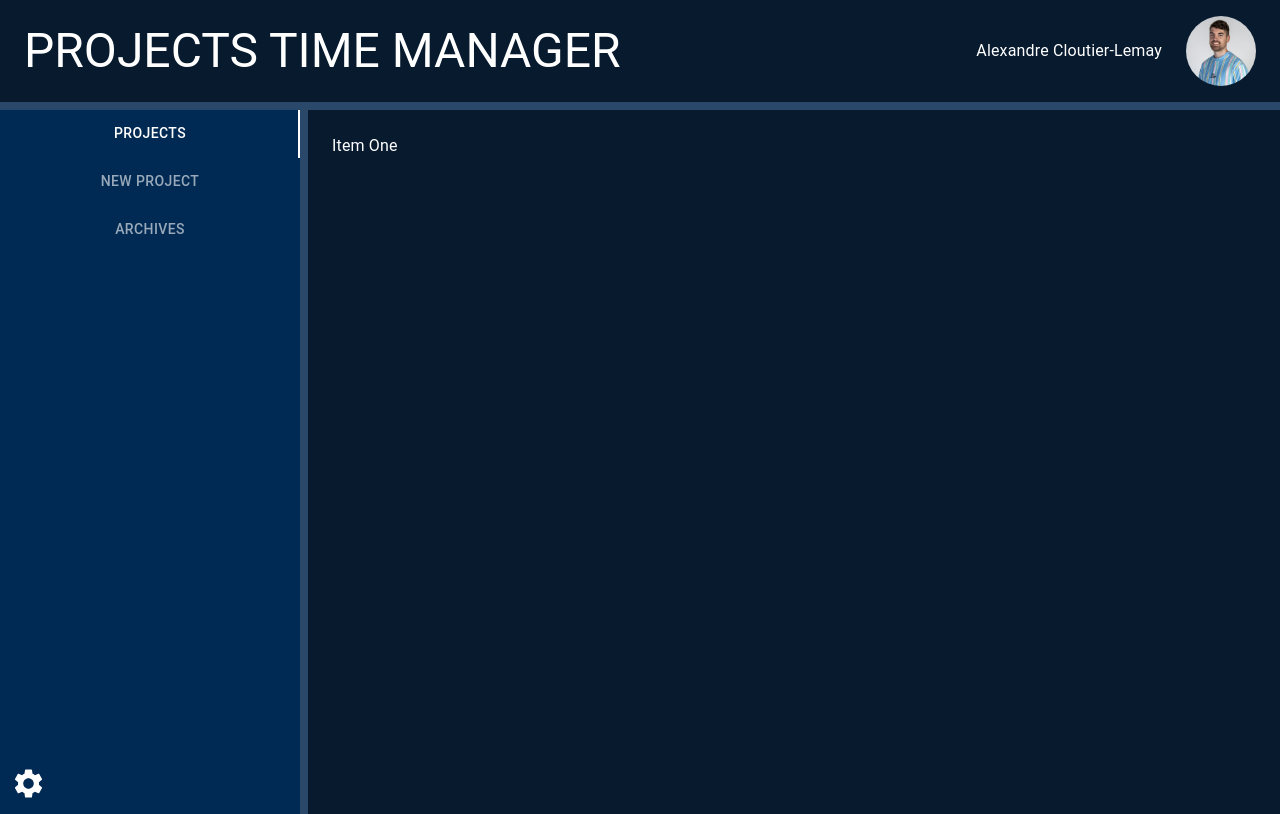
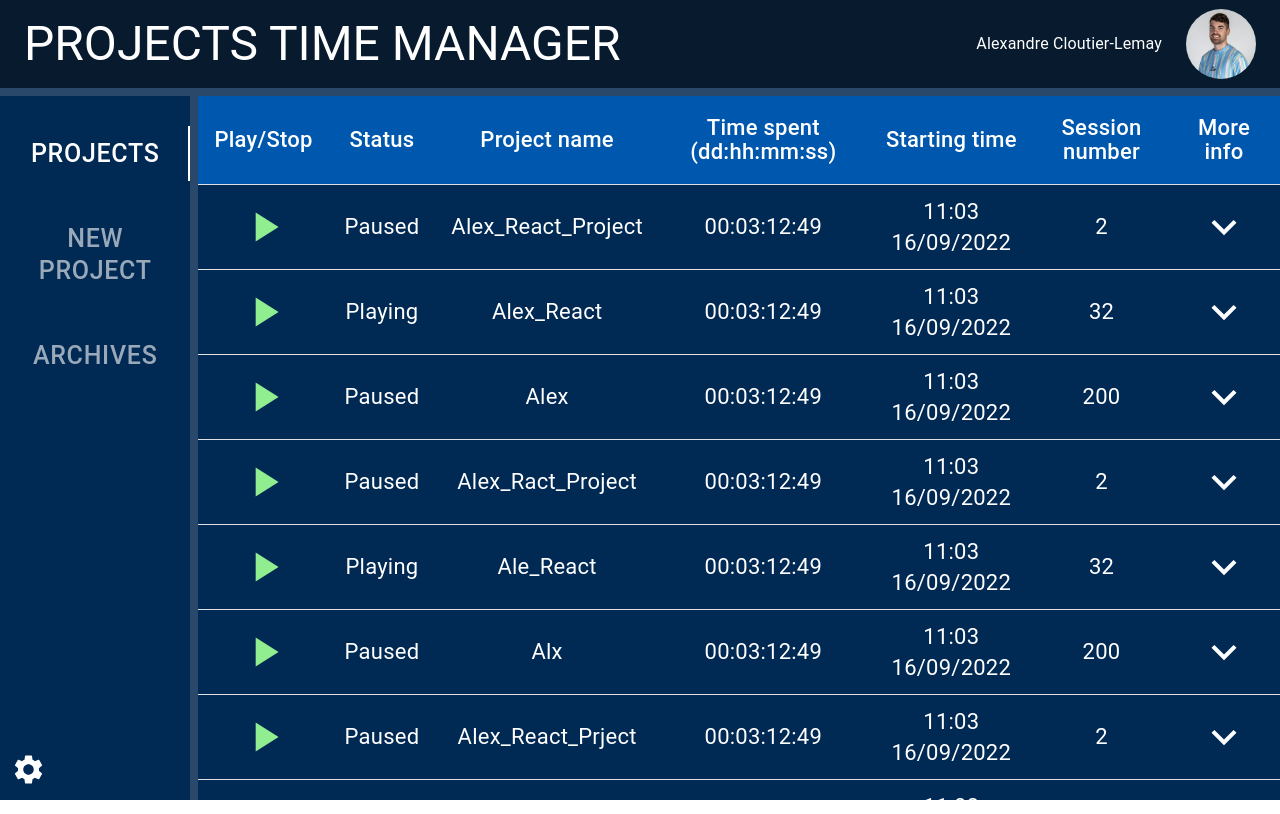
Before and after one commit to AlexCL001/Project_Time_Manager_React, a React (Create React App) app: page / in a window 1280 px wide. Built offline with nearby package versions, Linux system fonts and the light colour scheme.

Commit message:
Simple ProjectInfoBars to begin with

```diff
--- a/src/components/Header.tsx
+++ b/src/components/Header.tsx
@@ -3,13 +3,13 @@ import { Account } from './Account'
 
 export const Header = () => {
     return (
-        <AppBar position='relative'>
+        <AppBar position='relative' sx={{ height: '12vh'}}>
             <Toolbar sx={{
                 backgroundColor: 'primary.dark',
                 display: 'flex',
                 justifyContent: 'space-between',
-                padding: '1rem',
-                borderBottom: '8px solid #2A496A'
+                borderBottom: '8px solid #2A496A',
+                height: '12vh'
             }}>
                 <Typography variant='h3'>PROJECTS TIME MANAGER</Typography>
                 <Account name='Alexandre Cloutier-Lemay' />
--- /dev/null
+++ b/src/components/ProjectsInfoBar.tsx
@@ -0,0 +1,101 @@
+import { TableContainer, Table, TableHead, TableBody, TableRow, TableCell, IconButton, Collapse, Box } from '@mui/material';
+import React, { useEffect } from 'react';
+import KeyboardArrowDownIcon from '@mui/icons-material/KeyboardArrowDown';
+import KeyboardArrowUpIcon from '@mui/icons-material/KeyboardArrowUp';
+import PlayArrowIcon from '@mui/icons-material/PlayArrow';
+import PauseIcon from '@mui/icons-material/Pause';
+import { type } from '@testing-library/user-event/dist/type';
+
+export const ProjectsInfoBar = () => {
+
+    function createData(
+        status: string,
+        projectName: string,
+        timeSpent: string,
+        startingTime: string,
+        sessionNumber: number,
+    ) {
+        return { status, projectName, timeSpent, startingTime, sessionNumber };
+    }
+
+    const rows = [
+        createData("Paused", "Alex_React_Project", "00:03:12:49", "11:03 16/09/2022", 2),
+        createData("Playing", "Alex_React", "00:03:12:49", "11:03 16/09/2022", 32),
+        createData("Paused", "Alex", "00:03:12:49", "11:03 16/09/2022", 200),
+        createData("Paused", "Alex_Ract_Project", "00:03:12:49", "11:03 16/09/2022", 2),
+        createData("Playing", "Ale_React", "00:03:12:49", "11:03 16/09/2022", 32),
+        createData("Paused", "Alx", "00:03:12:49", "11:03 16/09/2022", 200),
+        createData("Paused", "Alex_React_Prject", "00:03:12:49", "11:03 16/09/2022", 2),
+        createData("Playing", "Alex_Reac", "00:03:12:49", "11:03 16/09/2022", 32),
+        createData("Paused", "lex", "00:03:12:49", "11:03 16/09/2022", 200),
+        createData("Paused", "Alexact_Project", "00:03:12:49", "11:03 16/09/2022", 2),
+        createData("Playing", "AlReact", "00:03:12:49", "11:03 16/09/2022", 32),
+        createData("Paused", "Al", "00:03:12:49", "11:03 16/09/2022", 200),
+    ];
+
+    const [rowStates, setRowStates] = React.useState<{ open: boolean }[]>(rows.map(() => ({ open: false })));
+    const [play, setPlay] = React.useState(false);
+
+
+    const handleOpen = (index: number) => {
+
+        const updateValue = rowStates;
+        updateValue[index] = { open: !updateValue[index].open }
+        setRowStates([...updateValue]);
+
+    };
+
+    if (rowStates.length === 0) return null;
+
+    return (
+        <TableContainer sx={{ width: "84.5vw", height: '88vh' }}>
+            {/* mt: "30px", bgcolor: "primary.main", borderRadius: "25px", width: "99%" */}
+            <Table stickyHeader sx={{}}>
+                <TableHead sx={{}}>
+                    <TableRow sx={{ diplay: "flex", justifyContent: "space-evenly" }}>
+                        <TableCell align='center'>Play/Stop</TableCell>
+                        <TableCell align='center'>Status</TableCell>
+                        <TableCell align='center'>Project name</TableCell>
+                        <TableCell align='center'>Time spent (dd:hh:mm:ss)</TableCell>
+                        <TableCell align='center'>Starting time</TableCell>
+                        <TableCell align='center'>Session number</TableCell>
+                        <TableCell align='center' >More info</TableCell>
+                    </TableRow>
+                </TableHead>
+                <TableBody sx={{}}>
+                    {rows.map((row, index) => (
+                        <>
+                            <TableRow
+                                key={row.projectName}
+                                sx={{}}
+                            >
+                                <TableCell align='center' >
+                                    <IconButton size="large" onClick={() => setPlay(!play)}>
+                                        {play ? <PauseIcon sx={{ color: "yellow", fontSize: "50px" }} /> : <PlayArrowIcon sx={{ color: "lightgreen", fontSize: "50px" }} />}
+                                    </IconButton>
+                                </TableCell>
+                                <TableCell align='center'>{row.status}</TableCell>
+                                <TableCell align='center'>{row.projectName}</TableCell>
+                                <TableCell align='center'>{row.timeSpent}</TableCell>
+                                <TableCell align='center'>{row.startingTime}</TableCell>
+                                <TableCell align='center'>{row.sessionNumber}</TableCell>
+                                <TableCell align='center'>
+                                    <IconButton size="large" onClick={() => handleOpen(index)}>
+                                        {rowStates[index].open ? <KeyboardArrowUpIcon sx={{ color: "primary.contrastText", fontSize: "50px" }} /> : <KeyboardArrowDownIcon sx={{ color: "primary.contrastText", fontSize: "50px" }} />}
+                                    </IconButton>
+                                </TableCell>
+                            </TableRow>
+                            <TableRow>
+                                    <Collapse in={rowStates[index].open} timeout="auto" unmountOnExit>
+                                        <Box>
+                                            Open drawer
+                                        </Box>
+                                    </Collapse>
+                            </TableRow>
+                        </>
+                    ))}
+                </TableBody>
+            </Table>
+        </TableContainer>
+    )
+}
--- a/src/components/SideNav.tsx
+++ b/src/components/SideNav.tsx
@@ -1,6 +1,7 @@
 import * as React from 'react';
 import { Box, Typography, Tab, Tabs, Button, IconButton } from '@mui/material';
 import SettingsIcon from '@mui/icons-material/Settings';
+import { ProjectsInfoBar } from './ProjectsInfoBar';
 
 interface TabPanelProps {
     children?: React.ReactNode;
@@ -16,11 +17,10 @@ function TabPanel(props: TabPanelProps) {
             role="tabpanel"
             hidden={value !== index}
             id={`vertical-tabpanel-${index}`}
-            aria-labelledby={`vertical-tab-${index}`}
             {...other}
         >
             {value === index && (
-                <Box sx={{ p: 3 }}>
+                <Box>
                     <Typography>{children}</Typography>
                 </Box>
             )}
@@ -30,8 +30,7 @@ function TabPanel(props: TabPanelProps) {
 
 function a11yProps(index: number) {
     return {
-        id: `vertical-tab-${index}`,
-        'aria-controls': `vertical-tabpanel-${index}`,
+        id: `vertical-tab-${index}`
     };
 }
 
@@ -43,28 +42,27 @@ export const SideNav = () => {
     };
 
     return (
-        <Box sx={{ flexGrow: 1, display: 'flex', height: '88vh', zIndex: 1, bgcolor: 'primary.dark', color: 'primary.contrastText' }}>
+        <Box sx={{ flexGrow: 1, display: 'flex', height: '88vh', width: '100vw', zIndex: 1, bgcolor: 'primary.dark', color: 'primary.contrastText' }}>
             <Tabs
                 orientation="vertical"
-                variant="scrollable"
+                //variant="scrollable"
                 value={value}
                 onChange={handleChange}
                 textColor="inherit"
-                aria-label="Vertical tabs"
-                sx={{ borderRight: 1, bgcolor: 'primary.main', color: "primary.contrastText", borderColor: 'secondary.contrastText', width: 300, borderWidth: '8px' }}
+                sx={{ borderRight: 1, bgcolor: 'primary.main', color: "primary.contrastText", borderColor: 'secondary.contrastText', width: '15vw', borderWidth: '8px' }}
             >
-                <Tab label="Projects" {...a11yProps(0)} sx={{ color: 'primary.contrastText' }} />
-                <Tab label="New project" {...a11yProps(1)} sx={{ color: 'primary.contrastText' }} />
-                <Tab label="Archives" {...a11yProps(2)} sx={{ color: 'primary.contrastText' }} />
+                <Tab label="Projects" {...a11yProps(0)} sx={{ color: 'primary.contrastText', fontSize: "25px", mt: "30px" }} />
+                <Tab label="New project" {...a11yProps(1)} sx={{ color: 'primary.contrastText', fontSize: "25px", mt: "30px" }} />
+                <Tab label="Archives" {...a11yProps(2)} sx={{ color: 'primary.contrastText', fontSize: "25px", mt: "30px" }} />
                 <IconButton sx={{ left: '20px', bottom: '5px', width: '1px', color: 'primary.contrastText', position: 'absolute' }}>
                     <SettingsIcon fontSize='large' />
                 </IconButton>
             </Tabs>
             <TabPanel value={value} index={0}>
-                Item One
+                <ProjectsInfoBar />
             </TabPanel>
             <TabPanel value={value} index={1}>
-                Item Two
+                Item two
             </TabPanel>
             <TabPanel value={value} index={2}>
                 Item Three
--- a/src/theme.ts
+++ b/src/theme.ts
@@ -1,4 +1,5 @@
 import { createTheme } from '@mui/material/styles';
+import { border } from '@mui/system';
 
 export const theme = createTheme({
     palette: {
@@ -9,8 +10,8 @@ export const theme = createTheme({
             contrastText: '#fff', //Text
         },
         secondary: {
-            light: '#003972', //Project more details
-            main: '#FF0000', //End Project --> RED
+            light: '#0057AE', //info bar
+            main: '#006FDD', //Project more details
             dark: '#0A1929', //Page Background
             contrastText: '#2A496A', //Borders Separators
         },
@@ -30,9 +31,81 @@ export const theme = createTheme({
                     '.MuiTabs-vertical &': {
                         '.&Mui-selected': {
                             color: '#fff',
-                            backgroundColor: '#fff'
+                            backgroundColor: '#fff',
                         }
                     }
+                }
+            }
+        },
+        MuiTableCell: {
+            styleOverrides: {
+                root: {
+                    color: "#fff",
+                    fontSize: "22px",
+                    padding: '5px 16px 5px 16px',
+                    backgroundColor: '#002953',
+                    //border: '30px solid white'
+                },
+                head:  {
+                    padding: '20px 16px 20px 16px',
+                    backgroundColor: '#0057AE',
+                }
+            },
+            defaultProps: {
+                sx: {
+                    '&:first-child tr, &:last-child tr': {
+                        borderRadius: '100px',
+                    }
+                },
+            }
+        },
+        MuiTableRow: {
+            styleOverrides: {
+                root: {
+                    //marginTop: '30px',
+                    //width: "100%",
+                    //border: '30px solid white'
+
+                },
+                head: {
+                    //borderSpacing: '10px 0',
+                    //borderCollapse: 'collapse',
+                   // border: 0,
+                },
+            }
+        },
+        MuiTable: {
+            styleOverrides: {
+                root: {
+                    //borderSpacing: '0 30px',
+                    //borderCollapse: 'separate',
+                    //borderRadius: '20px',
+                    //border: '20px solid white',
+                },
+                stickyHeader: {
+                    //borderSpacing: '0 30px',
+                    //display: 'table-caption',
+                    //borderSpacing: '0 0px',
+
+                }
+            }
+        },
+        MuiTableBody: {
+            styleOverrides: {
+                root: {
+                    // display: 'table-row-group',
+                    // borderSpacing: '0 30px',
+                    // borderCollapse: 'separate',
+                }
+            }
+        },
+        MuiTableHead: {
+            styleOverrides: {
+                root: {
+                    //display: 'table-header-group',
+                    //borderCollapse: 'separate',
+                    //borderSpacing: '0 0px',
+                    //width: '100%'
                 }
             }
         }
```
